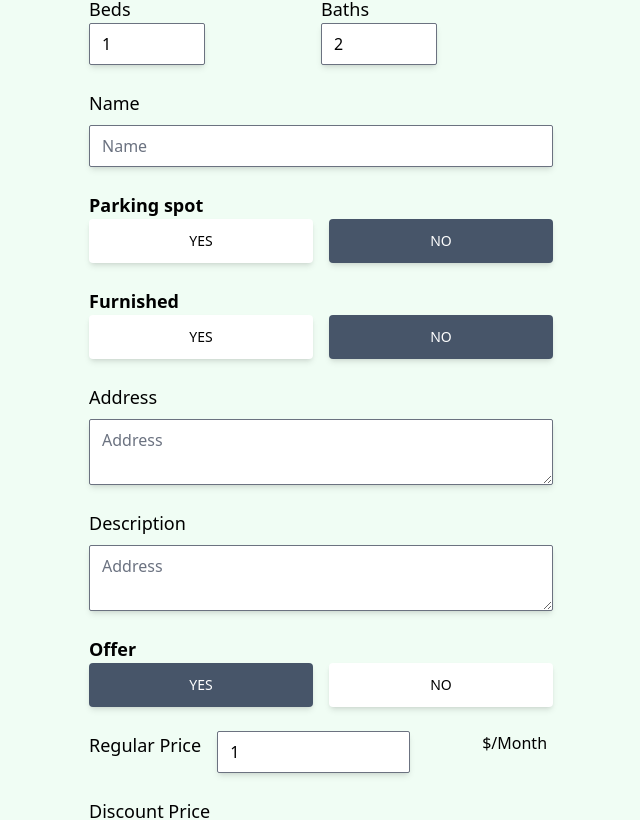
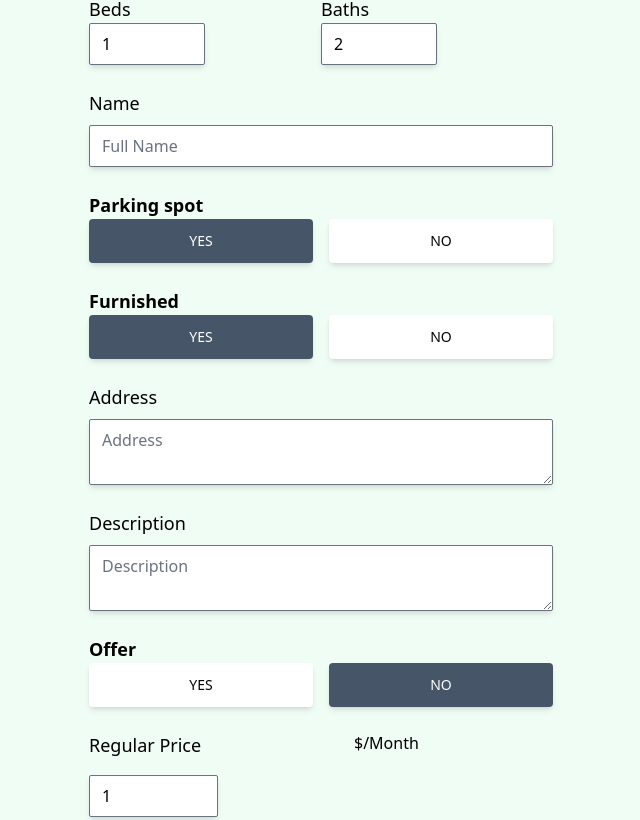
Before and after one commit to okekolawolesunday009/RealestateApp, a React (Create React App) app: page /create-listing in a window 1280 px wide. Shown: the part 258-1078 px from the top of the page, without its empty margins (319-959 px from the left). Built offline with nearby package versions, Linux system fonts and the light colour scheme; no server answers.

Commit message:
onchange cfunc createL

```diff
--- a/src/Pages/CreateListing.jsx
+++ b/src/Pages/CreateListing.jsx
@@ -3,7 +3,7 @@ import React, { useState } from 'react'
 export default function CreateListing() {
     const [formData, setFormData] = useState({
         type:"rent",
-        name: "name",
+        name: "",
         bedrooms: 1,
         bathrooms: 2,
         description: "",
@@ -16,10 +16,33 @@ export default function CreateListing() {
 
 
     })
-    const {type, name,  bedrooms, bathrooms, description,address, parking, furnished, offer, regularPrice, discountPrice} = formData
-    function onChange(){}
+    const {type, name, bedrooms, bathrooms, description,address, offer, regularPrice, discountPrice, parking, furnished} = formData
+    function onChange(e){
+
+      let boolean = null;
+      if(e.target.value === "true"){
+        boolean = true;
+      }
+      if(e.target.value === "false"){
+        boolean = false;
+      }
+      if(e.target.files){
+        setFormData((p) =>({
+          ...p,
+          images: e.target.files
+        }))
+      }
+      //text/boolean/number (files- if it has files inside it)
+      if(!e.target.files){
+        setFormData((p) =>({
+          ...p,
+          [e.target.id]: boolean ?? e.target.value
+          //we want the true and false to be considered so boolean state can be either if not
+        }))
+      }
+    }
   return (
-   <main className='sm:px-6 mx-auto max-w-lg'>
+   <main className='px-6 mx-auto lg:max-w-lg'>
     <h1 className="text-3xl text-center mt-6 font-bold" >
         Create a Listing </h1>
 
@@ -27,18 +50,18 @@ export default function CreateListing() {
           <p className="text-lg mt-6 font-semibold"> Sell / Rent</p>
           <div className="flex gap-4 ">
               <button type="button" id="type" value="sale"
-               onChange={onChange} className={`px-7 py-3 font-medium text-sm uppercase shadow-md rounded hover:shadow-lg focus:shadow-lg active:shadow-lg transition duration-150 ease w-full ${ type === "rent" ? "bg-white text-black" : "bg-slate-600 text-white"  }`}>
+               onClick={onChange} className={`px-7 py-3 font-medium text-sm uppercase shadow-md rounded hover:shadow-lg focus:shadow-lg active:shadow-lg transition duration-150 ease w-full ${ type === "rent" ? "bg-white text-black" : "bg-slate-600 text-white"  }`}>
                 sell
               </button>
-              <button type="button" id="type" value="sale"
-               onChange={onChange} className={`px-7 py-3 font-medium text-sm uppercase shadow-md rounded hover:shadow-lg focus:shadow-lg active:shadow-lg transition duration-150 ease w-full ${ type === "sale" ? "bg-white text-black" : "bg-slate-600 text-white"  }`}>
+              <button type="button" id="type" value="rent"
+               onClick={onChange} className={`px-7 py-3 font-medium text-sm uppercase shadow-md rounded hover:shadow-lg focus:shadow-lg active:shadow-lg transition duration-150 ease w-full ${ type === "sale" ? "bg-white text-black" : "bg-slate-600 text-white"  }`}>
                 Rent
               </button>
           </div>
           <div className='flex  mt-6'>
             <div className='flex flex-col'>
             <label className='text-lg font-medium'> Beds</label>
-               <input type="number" name="" id=""
+               <input type="number" name="bedrooms" id="bedrooms"
                onChange={onChange}
                value={bedrooms}
                className='shadow-md hover:shadow-lg focus:shadow-lg active:shadow-lg transition duration-150 ease w-[50%] rounded-sm'  />
@@ -46,7 +69,7 @@ export default function CreateListing() {
             </div>
             <div className='flex flex-col'>
             <label className='text-lg font-medium'> Baths</label>
-               <input type="number" name="" id=""
+               <input type="number" name="bathrooms" id="bathrooms"
                onChange={onChange}
                value={bathrooms}
                className='shadow-md hover:shadow-lg focus:shadow-lg active:shadow-lg transition duration-150 ease w-[50%] rounded-sm'  />
@@ -57,20 +80,21 @@ export default function CreateListing() {
           <div className='flex flex-col gap-2 mt-6'>
                <label className='text-lg font-medium'> Name</label>
                <input type="text" name="name" id="name"
+                value={name}
                onChange={onChange}
-               className='shadow-md hover:shadow-lg focus:shadow-lg active:shadow-lg transition duration-150 ease w-full rounded-sm' maxLength={43} minLength={10} placeholder="Name" />
+               className='shadow-md hover:shadow-lg focus:shadow-lg active:shadow-lg transition duration-150 ease w-full rounded-sm' maxLength={43} minLength={10} placeholder="Full Name" />
           </div>
           <div className="flex flex-col ">
                <div>
                <p className="text-lg mt-6 font-semibold"> Parking spot</p>
                </div>
                 <div className='flex gap-4 '>
-                <button type="button" id="type" value="sale"
-               onChange={onChange} className={`px-7 py-3 font-medium text-sm uppercase shadow-md rounded hover:shadow-lg focus:shadow-lg active:shadow-lg transition duration-150 ease w-full ${ type === "rent" ? "bg-white text-black" : "bg-slate-600 text-whitw"  }`}>
+                <button type="button" id="parking" value={true}
+               onClick={onChange} className={`px-7 py-3 font-medium text-sm uppercase shadow-md rounded hover:shadow-lg focus:shadow-lg active:shadow-lg transition duration-150 ease w-full ${ !parking ? "bg-white text-black" : "bg-slate-600 text-white"  }`}>
                 yes
               </button>
-              <button type="button" id="type" value="sale"
-               onChange={onChange} className={`px-7 py-3 font-medium text-sm uppercase shadow-md rounded hover:shadow-lg focus:shadow-lg active:shadow-lg transition duration-150 ease w-full ${ type === "sale" ? "bg-white text-black" : "bg-slate-600 text-white"  }`}>
+              <button type="button" id="parking" value={false}
+               onClick={onChange} className={`px-7 py-3 font-medium text-sm uppercase shadow-md rounded hover:shadow-lg focus:shadow-lg active:shadow-lg transition duration-150 ease w-full ${ parking ? "bg-white text-black" : "bg-slate-600 text-white"  }`}>
                 No
               </button>
                 </div>
@@ -80,46 +104,50 @@ export default function CreateListing() {
                <p className="text-lg mt-6 font-semibold"> Furnished</p>
                </div>
                 <div className='flex gap-4 '>
-                <button type="button" id="type" value="sale"
-               onChange={onChange} className={`px-7 py-3 font-medium text-sm uppercase shadow-md rounded hover:shadow-lg focus:shadow-lg active:shadow-lg transition duration-150 ease w-full ${ type === "rent" ? "bg-white text-black" : "bg-slate-600 text-whitw"  }`}>
+                <button type="button" id='furnished'  value={true}
+               onClick={onChange} className={`px-7 py-3 font-medium text-sm uppercase shadow-md rounded hover:shadow-lg focus:shadow-lg active:shadow-lg transition duration-150 ease w-full ${ !furnished? "bg-white text-black" : "bg-slate-600 text-white"  }`}>
                 yes
               </button>
-              <button type="button" id="type" value="sale"
-               onChange={onChange} className={`px-7 py-3 font-medium text-sm uppercase shadow-md rounded hover:shadow-lg focus:shadow-lg active:shadow-lg transition duration-150 ease w-full ${ type === "sale" ? "bg-white text-black" : "bg-slate-600 text-white"  }`}>
+              <button type="button"  id='furnished' value={false}
+               onClick={onChange} className={`px-7 py-3 font-medium text-sm uppercase shadow-md rounded hover:shadow-lg focus:shadow-lg active:shadow-lg transition duration-150 ease w-full ${ furnished  ? "bg-white text-black" : "bg-slate-600 text-white"  }`}>
                 No
               </button>
                 </div>
           </div>
           <div className='flex flex-col gap-2 mt-6'>
                <label className='text-lg font-medium'> Address</label>
-               <textarea type="text" name="name" id="name"
+               <textarea  name="address" id="address"
+                // value={description}
+                onChange={onChange}
                value={address} className='shadow-md hover:shadow-lg focus:shadow-lg active:shadow-lg transition duration-150 ease w-full rounded-sm' placeholder="Address" />
           </div>
           <div className='flex flex-col gap-2 mt-6'>
                <label className='text-lg font-medium'> Description</label>
-               <textarea type="text" name="name" id="name"
-               value={description} className='shadow-md hover:shadow-lg focus:shadow-lg active:shadow-lg transition duration-150 ease w-full rounded-sm' placeholder="Address" />
+               <textarea  type="text" name="description" id="description"
+                value={description}
+               onChange={onChange}
+               className='shadow-md hover:shadow-lg focus:shadow-lg active:shadow-lg transition duration-150 ease w-full rounded-sm' placeholder="Description" />
           </div>
           <div className="flex flex-col ">
                <div>
                <p className="text-lg mt-6 font-semibold"> Offer</p>
                </div>
                 <div className='flex gap-4 '>
-                <button type="button" id="type" value={true}
-               onChange={onChange} className={`px-7 py-3 font-medium text-sm uppercase shadow-md rounded hover:shadow-lg focus:shadow-lg active:shadow-lg transition duration-150 ease w-full ${ offer ? "bg-white text-black" : "bg-slate-600 text-white"  }`}>
+                <button type="button" id="offer" value={true}
+               onClick={onChange} className={`px-7 py-3 font-medium text-sm uppercase shadow-md rounded hover:shadow-lg focus:shadow-lg active:shadow-lg transition duration-150 ease w-full ${ !offer ? "bg-white text-black" : "bg-slate-600 text-white"  }`}>
                 Yes
               </button>
-                <button type="button" id="type" value={false}
-               onChange={onChange} className={`px-7 py-3 font-medium text-sm uppercase shadow-md rounded hover:shadow-lg focus:shadow-lg active:shadow-lg transition duration-150 ease w-full ${ !offer ? "bg-white text-black" : "bg-slate-600 text-white"  }`}>
+                <button type="button" id="offer" value={false}
+               onClick={onChange} className={`px-7 py-3 font-medium text-sm uppercase shadow-md rounded hover:shadow-lg focus:shadow-lg active:shadow-lg transition duration-150 ease w-full ${ offer ? "bg-white text-black" : "bg-slate-600 text-white"  }`}>
                 No
               </button>
 
                 </div>
            </div>
            <div className='flex  gap-2 mt-6'>
-               <div className=' flex gap-4'>
+               <div className=' flex flex-col gap-4'>
                <label className='text-lg font-medium'> Regular Price</label>
-               <input type="number" name="name" id="name"
+               <input type="number" name="regularPrice" id="regularPrice"
                onChange={onChange}
                value={regularPrice}
                className='shadow-md hover:shadow-lg focus:shadow-lg active:shadow-lg transition duration-150 ease w-[50%] rounded-sm' maxLength={43} minLength={10}  />
@@ -130,7 +158,7 @@ export default function CreateListing() {
           </div>
           <div className='flex flex-col gap-2 mt-6'>
                <label className='text-lg font-medium'> Discount Price</label>
-               <input type="number" name="name" id="name"
+               <input type="number" name="discountPrice" id="discountPrice"
                onChange={onChange}
                value={discountPrice}
                className='shadow-md hover:shadow-lg focus:shadow-lg active:shadow-lg transition duration-150 ease w-full rounded-sm' maxLength={43} minLength={10}  />
@@ -140,7 +168,7 @@ export default function CreateListing() {
                <p className='text-gray-600'>The first image will be cover (max-6)</p>
                <div  className='shadow-md hover:shadow-lg focus:shadow-lg active:shadow-lg transition duration-150 ease w-full rounded-sm bg-white py-3 px-2 '>
 
-               <input type="file" id="images" accept=".jpg,.png,.jpeg" required multiple
+               <input type="file" id="images" accept=".jpg,.png,.jpeg" required={offer} multiple
                onChange={onChange} className='w-full px-3 py-1.5 border border-gray-300 rounded'
             //    value={discountPrice}
                  />
```
Also changed, not shown: 1 other file (tests, documents, lock files or other folders).
